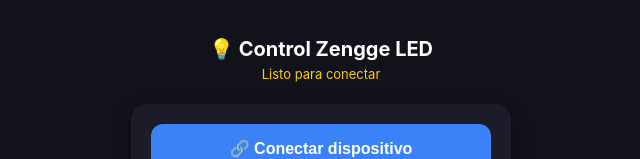
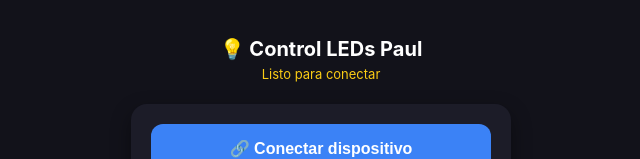
Before and after one commit to pbustamantemerino/control-led, a plain HTML site: page index.html in a window 1280 px wide. Shown: the top 159 px of the page, without its empty margins (319-959 px from the left). Drawn offline with Linux system fonts and the light colour scheme.

Commit message:
Update index.html

```diff
--- a/index.html
+++ b/index.html
@@ -112,7 +112,7 @@
 </head>
 <body>
 
-  <h2>💡 Control Zengge LED</h2>
+  <h2>💡 Control LEDs Paul</h2>
   <div id="estado">Listo para conectar</div>
 
   <div class="panel">
```
